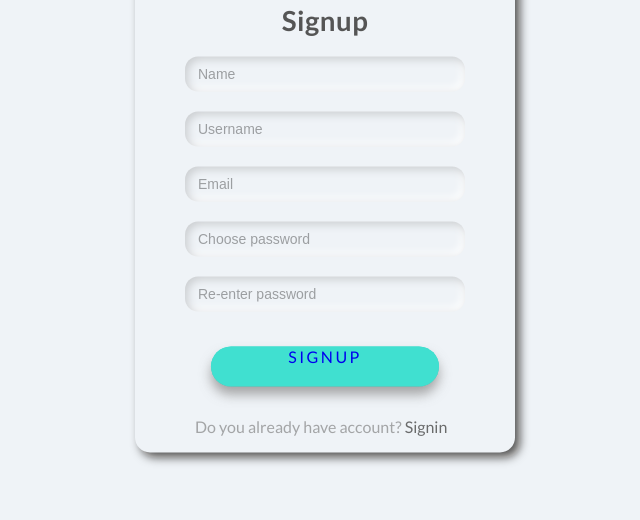
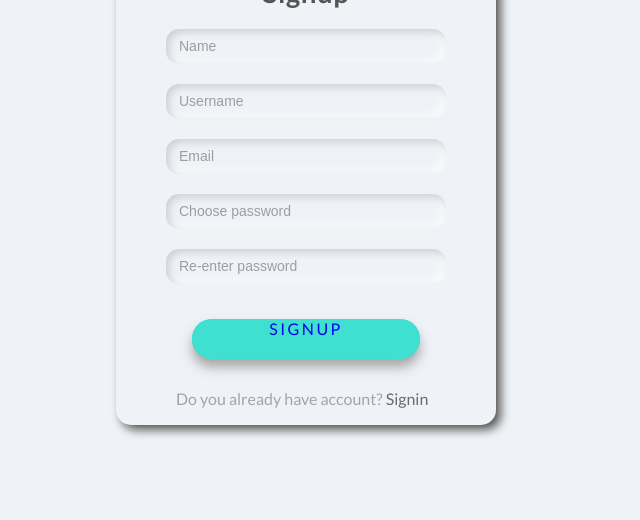
Before and after one commit to bnaveen07/signin, a plain HTML site: page index.html in a window 1280 px wide. Shown: the part 280-800 px from the top of the page, without its empty margins (334-974 px from the left). Drawn offline with Linux system fonts and the light colour scheme.

Commit message:
Update style.css

```diff
--- a/style.css
+++ b/style.css
@@ -20,7 +20,7 @@ body {
   position: absolute;
   top: 50%;
   left: 50%;
-  transform: translate(-45%, -45%);
+  transform: translate(-50%, -50%);
   border-radius: 15px;
   width: 380px;
   height: 550px;
```
